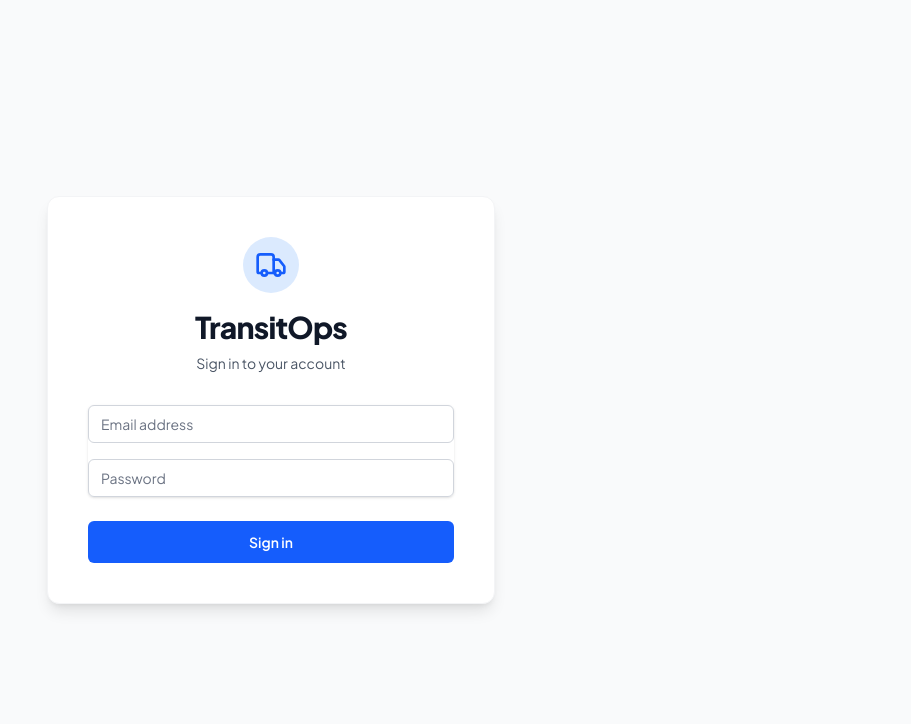
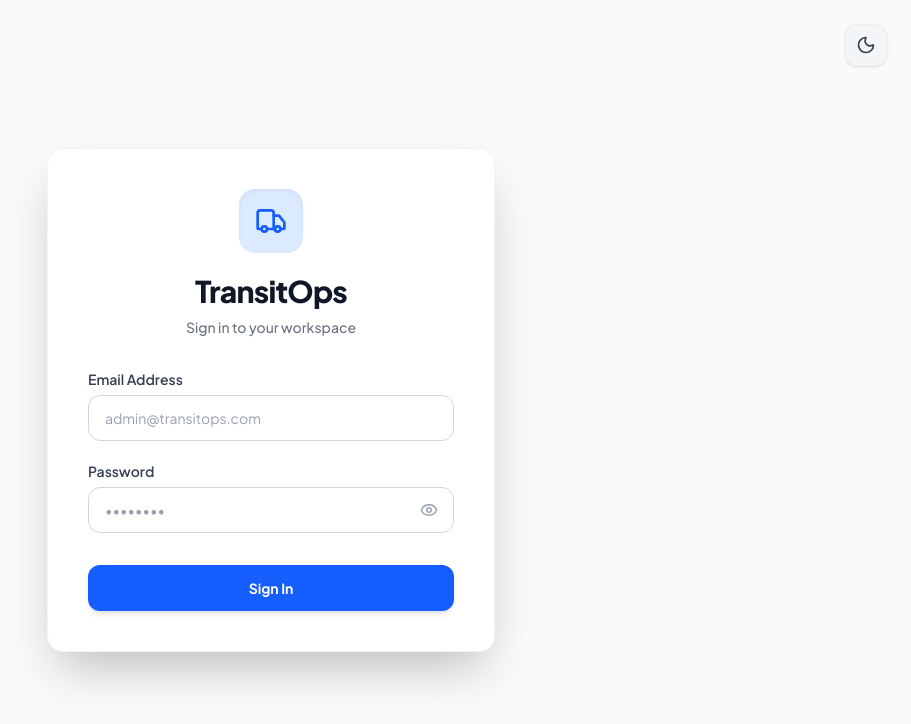
Before and after one commit to Paashe1605/TransitOps, a React (Vite) app in the folder frontend/: page /login in a window 1280 px wide. Shown: the top 724 px of the page, without its empty margins (369-1280 px from the left). Built offline with nearby package versions, Linux system fonts and the light colour scheme.

Commit message:
feat(ui): enhance login page with theme toggle, visible labels, password visibility toggle, and animations

```diff
--- a/frontend/src/pages/Login.tsx
+++ b/frontend/src/pages/Login.tsx
@@ -1,17 +1,25 @@
-import { useState } from "react";
+import { useState, useEffect } from "react";
 import { useAuthStore } from "../store/authStore";
 import { useNavigate } from "react-router-dom";
-import { Truck } from "lucide-react";
+import { Truck, Eye, EyeOff } from "lucide-react";
+import ThemeToggle from "../components/ThemeToggle";
 
 export default function Login() {
   const [email, setEmail] = useState("");
   const [password, setPassword] = useState("");
+  const [showPassword, setShowPassword] = useState(false);
   const [error, setError] = useState("");
   const [isLoading, setIsLoading] = useState(false);
   const [showOverlay, setShowOverlay] = useState(false);
+  const [mounted, setMounted] = useState(false);
+
   const setToken = useAuthStore((state) => state.setToken);
   const setRole = useAuthStore((state) => state.setRole);
   const navigate = useNavigate();
+
+  useEffect(() => {
+    setMounted(true);
+  }, []);
 
   const handleLogin = async (e: React.FormEvent) => {
     e.preventDefault();
@@ -48,6 +56,27 @@ export default function Login() {
 
   return (
     <>
+      <style>
+        {`
+          @keyframes slideUpFade {
+            0% { opacity: 0; transform: translateY(20px); }
+            100% { opacity: 1; transform: translateY(0); }
+          }
+          .animate-slide-up {
+            animation: slideUpFade 0.6s cubic-bezier(0.16, 1, 0.3, 1) forwards;
+          }
+          .animate-slide-up-delayed {
+            opacity: 0;
+            animation: slideUpFade 0.6s cubic-bezier(0.16, 1, 0.3, 1) 0.15s forwards;
+          }
+        `}
+      </style>
+
+      {/* Theme Toggle in Top Right */}
+      <div className="absolute top-6 right-6 z-40">
+        <ThemeToggle />
+      </div>
+
       {/* Premium Glassmorphism Auth Transition Overlay */}
       {showOverlay && (
         <div
@@ -122,67 +151,81 @@ export default function Login() {
         </div>
       )}
 
-      <div className="flex min-h-screen items-center justify-center bg-gray-50 dark:bg-gray-900 p-4">
-        <div className="w-full max-w-md space-y-8 rounded-xl bg-white dark:bg-gray-800 p-10 shadow-lg border border-gray-100 dark:border-gray-700">
+      <div className="flex min-h-screen items-center justify-center bg-gray-50 dark:bg-gray-900 p-4 transition-colors duration-300">
+        <div className={`w-full max-w-md space-y-8 rounded-2xl bg-white dark:bg-gray-800 p-10 shadow-2xl border border-gray-100 dark:border-gray-700 transition-all ${mounted ? 'animate-slide-up' : 'opacity-0'}`}>
           <div className="flex flex-col items-center">
-            <div className="rounded-full bg-blue-100 p-3 text-blue-600 dark:bg-blue-900/30 dark:text-blue-400">
+            <div className="rounded-2xl bg-blue-100 p-4 text-blue-600 dark:bg-blue-900/40 dark:text-blue-400 shadow-inner">
               <Truck className="h-8 w-8" />
             </div>
-            <h2 className="mt-4 text-center text-3xl font-extrabold tracking-tight text-gray-900 dark:text-white">
+            <h2 className="mt-5 text-center text-3xl font-extrabold tracking-tight text-gray-900 dark:text-white">
               TransitOps
             </h2>
-            <p className="mt-2 text-center text-sm text-gray-600 dark:text-gray-400">
-              Sign in to your account
+            <p className="mt-2 text-center text-sm font-medium text-gray-500 dark:text-gray-400">
+              Sign in to your workspace
             </p>
           </div>
 
-          <form className="mt-8 space-y-6" onSubmit={handleLogin}>
+          <form className={`mt-8 space-y-6 ${mounted ? 'animate-slide-up-delayed' : 'opacity-0'}`} onSubmit={handleLogin}>
             {error && (
-              <div className="rounded-md bg-red-50 p-3 text-sm text-red-500 dark:bg-red-900/20 dark:text-red-400 text-center">
+              <div className="rounded-xl bg-red-50 p-4 text-sm text-red-600 dark:bg-red-900/30 dark:text-red-400 text-center font-medium border border-red-100 dark:border-red-800/30">
                 {error}
               </div>
             )}
-            <div className="space-y-4 rounded-md shadow-sm">
+            <div className="space-y-5">
               <div>
-                <label className="sr-only" htmlFor="email-address">Email address</label>
+                <label className="block text-sm font-semibold text-gray-700 dark:text-gray-300 mb-1.5" htmlFor="email-address">
+                  Email Address
+                </label>
                 <input
                   id="email-address"
                   name="email"
                   type="email"
                   required
                   disabled={isLoading}
-                  className="relative block w-full appearance-none rounded-md border border-gray-300 px-3 py-2 text-gray-900 placeholder-gray-500 focus:z-10 focus:border-blue-500 focus:outline-none focus:ring-blue-500 dark:border-gray-600 dark:bg-gray-700 dark:text-white dark:placeholder-gray-400 sm:text-sm disabled:opacity-60 disabled:cursor-not-allowed transition-opacity"
-                  placeholder="Email address"
+                  className="relative block w-full appearance-none rounded-xl border border-gray-300 px-4 py-3 text-gray-900 placeholder-gray-400 focus:z-10 focus:border-blue-500 focus:outline-none focus:ring-2 focus:ring-blue-500/20 dark:border-gray-600 dark:bg-gray-700 dark:text-white dark:placeholder-gray-500 sm:text-sm disabled:opacity-60 disabled:cursor-not-allowed transition-all duration-200"
+                  placeholder="admin@transitops.com"
                   value={email}
                   onChange={(e) => setEmail(e.target.value)}
                 />
               </div>
               <div>
-                <label className="sr-only" htmlFor="password">Password</label>
+                <label className="block text-sm font-semibold text-gray-700 dark:text-gray-300 mb-1.5" htmlFor="password">
+                  Password
+                </label>
+                <div className="relative">
                   <input
                     id="password"
                     name="password"
-                  type="password"
+                    type={showPassword ? "text" : "password"}
                     required
                     disabled={isLoading}
-                  className="relative block w-full appearance-none rounded-md border border-gray-300 px-3 py-2 text-gray-900 placeholder-gray-500 focus:z-10 focus:border-blue-500 focus:outline-none focus:ring-blue-500 dark:border-gray-600 dark:bg-gray-700 dark:text-white dark:placeholder-gray-400 sm:text-sm disabled:opacity-60 disabled:cursor-not-allowed transition-opacity"
-                  placeholder="Password"
+                    className="relative block w-full appearance-none rounded-xl border border-gray-300 pl-4 pr-12 py-3 text-gray-900 placeholder-gray-400 focus:z-10 focus:border-blue-500 focus:outline-none focus:ring-2 focus:ring-blue-500/20 dark:border-gray-600 dark:bg-gray-700 dark:text-white dark:placeholder-gray-500 sm:text-sm disabled:opacity-60 disabled:cursor-not-allowed transition-all duration-200"
+                    placeholder="••••••••"
                     value={password}
                     onChange={(e) => setPassword(e.target.value)}
                   />
+                  <button
+                    type="button"
+                    onClick={() => setShowPassword(!showPassword)}
+                    className="absolute inset-y-0 right-0 flex items-center pr-4 text-gray-400 hover:text-gray-600 dark:hover:text-gray-300 transition-colors focus:outline-none"
+                    disabled={isLoading}
+                  >
+                    {showPassword ? <EyeOff size={18} /> : <Eye size={18} />}
+                  </button>
+                </div>
               </div>
             </div>
 
-            <div>
+            <div className="pt-2">
               <button
                 type="submit"
                 disabled={isLoading}
-                className="group relative flex w-full items-center justify-center gap-2.5 rounded-md border border-transparent bg-blue-600 py-2.5 px-4 text-sm font-semibold text-white hover:bg-blue-700 focus:outline-none focus:ring-2 focus:ring-blue-500 focus:ring-offset-2 dark:bg-blue-500 dark:hover:bg-blue-600 transition-all duration-200 disabled:opacity-80 disabled:cursor-not-allowed"
+                className="group relative flex w-full items-center justify-center gap-2.5 rounded-xl border border-transparent bg-blue-600 py-3 px-4 text-sm font-bold text-white shadow-md hover:bg-blue-700 hover:shadow-lg focus:outline-none focus:ring-2 focus:ring-blue-500 focus:ring-offset-2 dark:bg-blue-500 dark:hover:bg-blue-600 dark:focus:ring-offset-gray-900 transition-all duration-200 disabled:opacity-80 disabled:cursor-not-allowed active:scale-[0.98]"
               >
                 {isLoading ? (
                   <>
                     <svg
-                      className="animate-spin h-4 w-4 text-white"
+                      className="animate-spin h-5 w-5 text-white"
                       xmlns="http://www.w3.org/2000/svg"
                       fill="none"
                       viewBox="0 0 24 24"
@@ -190,10 +233,10 @@ export default function Login() {
                       <circle className="opacity-25" cx="12" cy="12" r="10" stroke="currentColor" strokeWidth="4" />
                       <path className="opacity-75" fill="currentColor" d="M4 12a8 8 0 018-8V0C5.373 0 0 5.373 0 12h4z" />
                     </svg>
-                    Signing in...
+                    Authenticating...
                   </>
                 ) : (
-                  "Sign in"
+                  "Sign In"
                 )}
               </button>
             </div>
```
Lines whose indentation alone changed are shown as unchanged.
